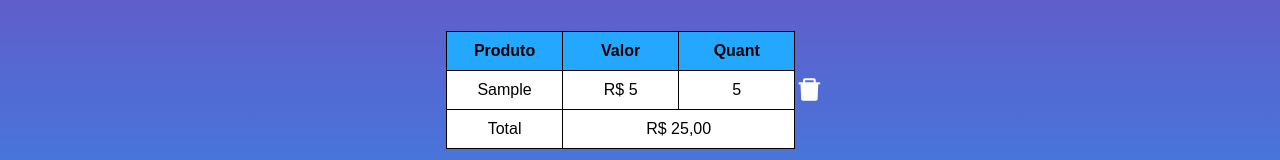
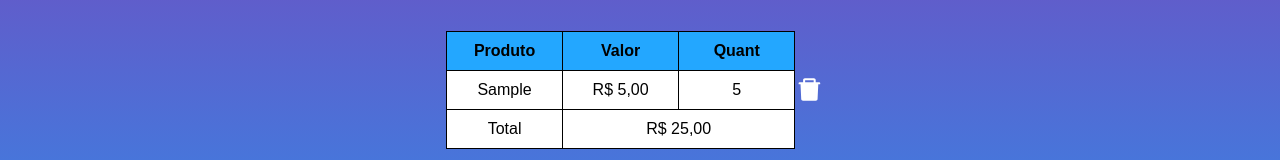
Before and after one commit to AbnnerB/shopping-assistant, a React (Create React App) app: page / in a window 1280 px wide. Both pictures are taken after typing "Sample", "5", "5" into the empty fields and a click on the button "Adicionar". Shown: the part 246-406 px from the top of the page. Built offline with nearby package versions, Linux system fonts and the light colour scheme.

Commit message:
formatando o numero de valor da tabela

```diff
--- a/src/pages/index.js
+++ b/src/pages/index.js
@@ -144,10 +144,20 @@ export default function Counter() {
               </tr>
             </thead>
             <tbody>
-              {arrayLine.map((item, index) => (
+              {arrayLine.map((item, index) => {
+                const getValue = parseFloat(item.values);
+
+                const valueFormat = getValue.toLocaleString("pt-br", {
+                  style: "currency",
+                  currency: "BRL",
+                });
+
+                console.log(valueFormat);
+
+                return (
                   <tr key={index}>
                     <td>{item.product} </td>
-                  <td>{`R$ ${item.values}`}</td>
+                    <td>{valueFormat}</td>
                     <td>{item.quantity}</td>
                     <td className="tdButton">
                       <button onClick={() => deleteLine(item.id)}>
@@ -155,7 +165,8 @@ export default function Counter() {
                       </button>
                     </td>
                   </tr>
-              ))}
+                );
+              })}
             </tbody>
             <tfoot>
               <tr>
```
Lines whose indentation alone changed are shown as unchanged.
